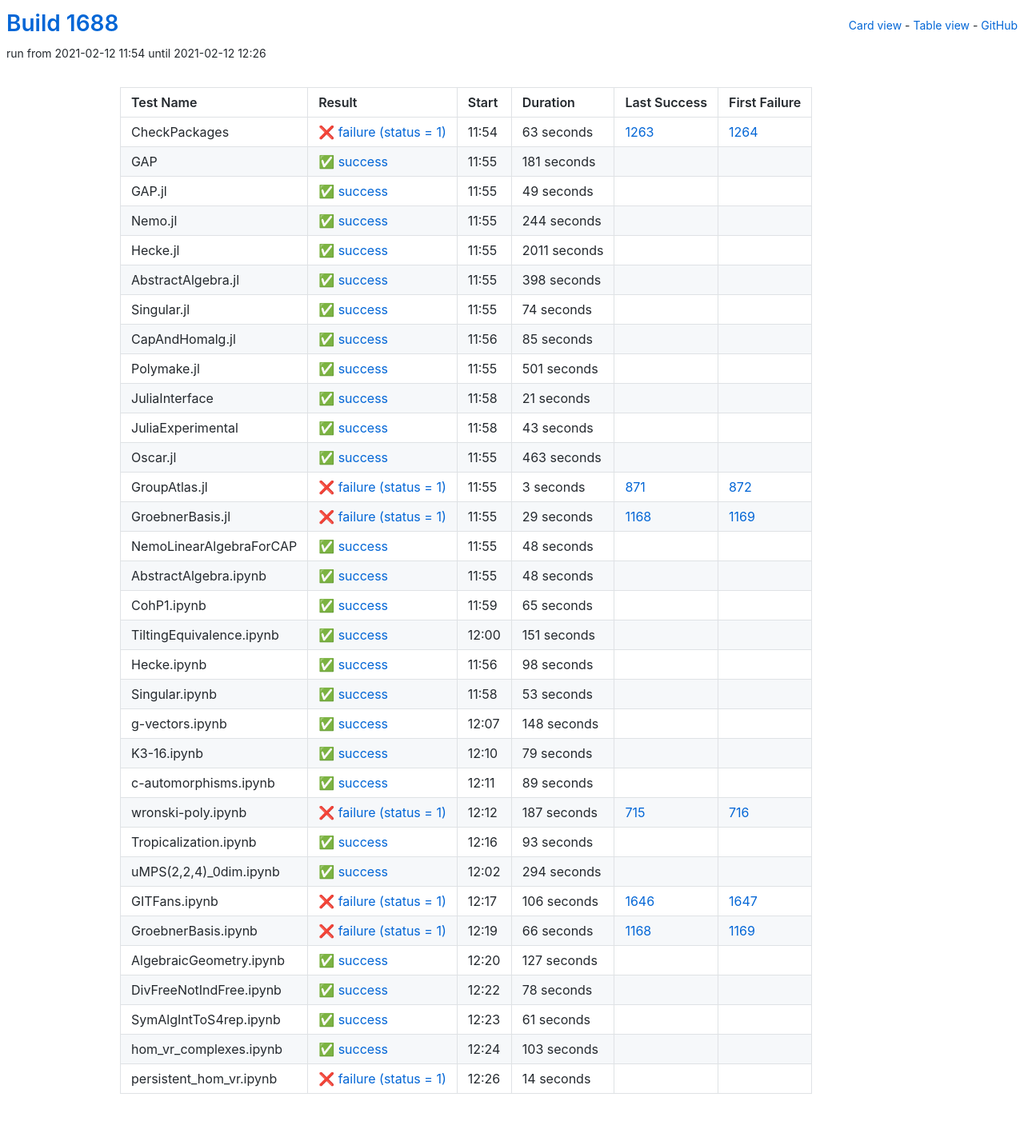
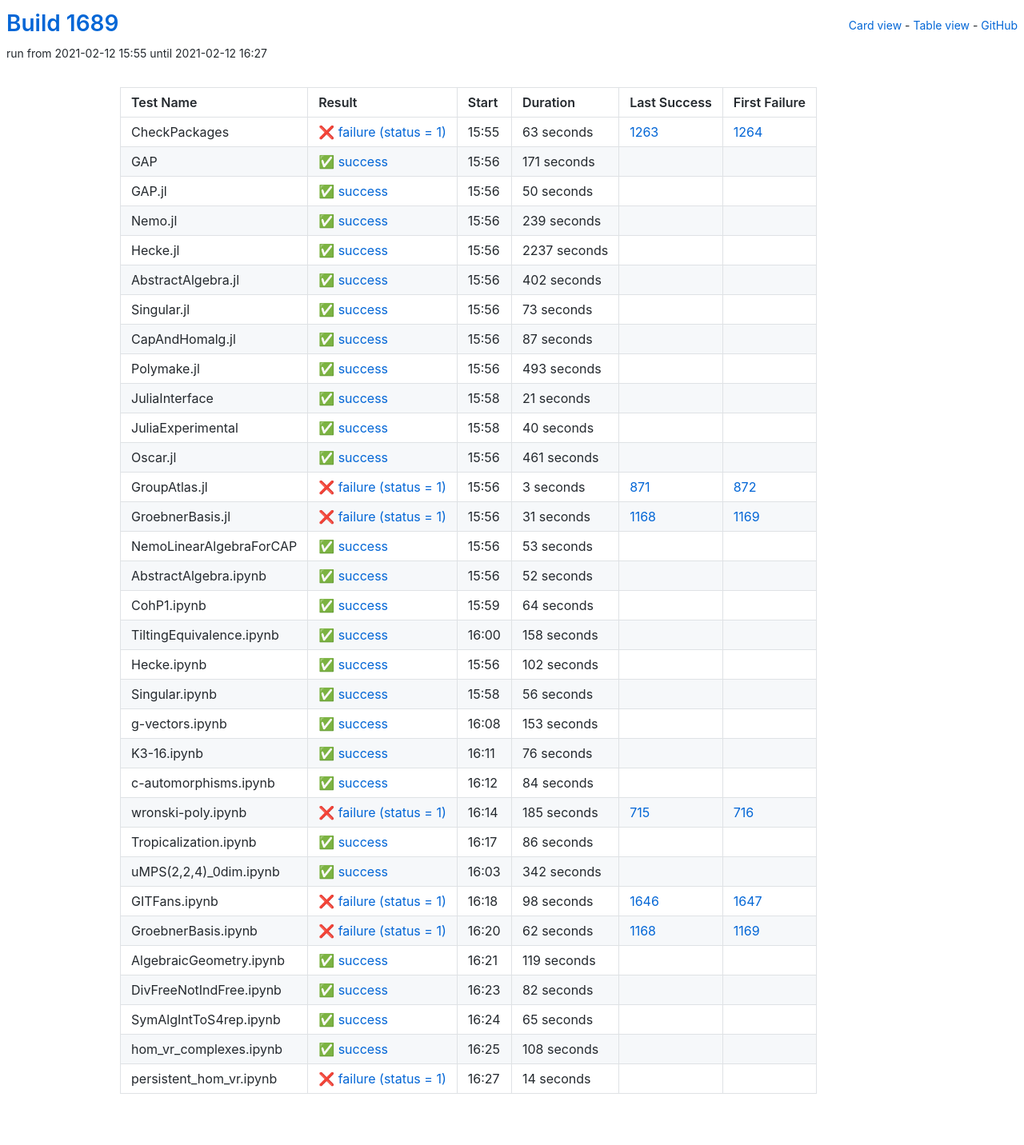
Before and after one commit to oscar-system/oscar-ci-status-stable, a Jekyll site: the page built from table.html, in a window 1280 px wide. Shown: the whole page at 80% size. Built offline with Jekyll 4.4.1, drawn with Linux system fonts in a browser that asks for light colours.

Commit message:
Build #1689

```diff
--- a/_data/ci.yml
+++ b/_data/ci.yml
@@ -1,6 +1,6 @@
 ---
-build: 1688
-build_url: https://oscarci.mathematik.uni-kl.de/job/oscar-stable/1688/
+build: 1689
+build_url: https://oscarci.mathematik.uni-kl.de/job/oscar-stable/1689/
 job: oscar-stable
 organization: oscar-system
 repo: oscar-ci-status-stable
@@ -8,8 +8,8 @@ repourl: https://github.com/oscar-system/oscar-ci-status-stable
 tests:
 - name: CheckPackages
   id: checkpackages
-  log: https://oscarci.mathematik.uni-kl.de/job/oscar-stable/1688/artifact/logs/build-1688/CheckPackages.log
-  start: 2021-02-12 11:54
+  log: https://oscarci.mathematik.uni-kl.de/job/oscar-stable/1689/artifact/logs/build-1689/CheckPackages.log
+  start: 2021-02-12 15:55
   success: false
   exitcode: 1
   status: failure
@@ -20,104 +20,104 @@ tests:
   first_failure_url: https://oscarci.mathematik.uni-kl.de/job/oscar-stable/1264/
 - name: GAP
   id: gap
-  log: https://oscarci.mathematik.uni-kl.de/job/oscar-stable/1688/artifact/logs/build-1688/GAP.log
-  start: 2021-02-12 11:55
+  log: https://oscarci.mathematik.uni-kl.de/job/oscar-stable/1689/artifact/logs/build-1689/GAP.log
+  start: 2021-02-12 15:56
   success: true
   exitcode: 0
   status: success
-  duration: 181
+  duration: 171
   last_success: false
   last_success_url:
   first_failure: false
   first_failure_url:
 - name: GAP.jl
   id: gap-jl
-  log: https://oscarci.mathematik.uni-kl.de/job/oscar-stable/1688/artifact/logs/build-1688/GAP.jl.log
-  start: 2021-02-12 11:55
+  log: https://oscarci.mathematik.uni-kl.de/job/oscar-stable/1689/artifact/logs/build-1689/GAP.jl.log
+  start: 2021-02-12 15:56
   success: true
   exitcode: 0
   status: success
-  duration: 49
+  duration: 50
   last_success: false
   last_success_url:
   first_failure: false
   first_failure_url:
 - name: Nemo.jl
   id: nemo-jl
-  log: https://oscarci.mathematik.uni-kl.de/job/oscar-stable/1688/artifact/logs/build-1688/Nemo.jl.log
-  start: 2021-02-12 11:55
+  log: https://oscarci.mathematik.uni-kl.de/job/oscar-stable/1689/artifact/logs/build-1689/Nemo.jl.log
+  start: 2021-02-12 15:56
   success: true
   exitcode: 0
   status: success
-  duration: 244
+  duration: 239
   last_success: false
   last_success_url:
   first_failure: false
   first_failure_url:
 - name: Hecke.jl
   id: hecke-jl
-  log: https://oscarci.mathematik.uni-kl.de/job/oscar-stable/1688/artifact/logs/build-1688/Hecke.jl.log
-  start: 2021-02-12 11:55
+  log: https://oscarci.mathematik.uni-kl.de/job/oscar-stable/1689/artifact/logs/build-1689/Hecke.jl.log
+  start: 2021-02-12 15:56
   success: true
   exitcode: 0
   status: success
-  duration: 2011
+  duration: 2237
   last_success: false
   last_success_url:
   first_failure: false
   first_failure_url:
 - name: AbstractAlgebra.jl
   id: abstractalgebra-jl
-  log: https://oscarci.mathematik.uni-kl.de/job/oscar-stable/1688/artifact/logs/build-1688/AbstractAlgebra.jl.log
-  start: 2021-02-12 11:55
+  log: https://oscarci.mathematik.uni-kl.de/job/oscar-stable/1689/artifact/logs/build-1689/AbstractAlgebra.jl.log
+  start: 2021-02-12 15:56
   success: true
   exitcode: 0
   status: success
-  duration: 398
+  duration: 402
   last_success: false
   last_success_url:
   first_failure: false
   first_failure_url:
 - name: Singular.jl
   id: singular-jl
-  log: https://oscarci.mathematik.uni-kl.de/job/oscar-stable/1688/artifact/logs/build-1688/Singular.jl.log
-  start: 2021-02-12 11:55
+  log: https://oscarci.mathematik.uni-kl.de/job/oscar-stable/1689/artifact/logs/build-1689/Singular.jl.log
+  start: 2021-02-12 15:56
   success: true
   exitcode: 0
   status: success
-  duration: 74
+  duration: 73
   last_success: false
   last_success_url:
   first_failure: false
   first_failure_url:
 - name: CapAndHomalg.jl
   id: capandhomalg-jl
-  log: https://oscarci.mathematik.uni-kl.de/job/oscar-stable/1688/artifact/logs/build-1688/CapAndHomalg.jl.log
-  start: 2021-02-12 11:56
+  log: https://oscarci.mathematik.uni-kl.de/job/oscar-stable/1689/artifact/logs/build-1689/CapAndHomalg.jl.log
+  start: 2021-02-12 15:56
   success: true
   exitcode: 0
   status: success
-  duration: 85
+  duration: 87
   last_success: false
   last_success_url:
   first_failure: false
   first_failure_url:
 - name: Polymake.jl
   id: polymake-jl
-  log: https://oscarci.mathematik.uni-kl.de/job/oscar-stable/1688/artifact/logs/build-1688/Polymake.jl.log
-  start: 2021-02-12 11:55
+  log: https://oscarci.mathematik.uni-kl.de/job/oscar-stable/1689/artifact/logs/build-1689/Polymake.jl.log
+  start: 2021-02-12 15:56
   success: true
   exitcode: 0
   status: success
-  duration: 501
+  duration: 493
   last_success: false
   last_success_url:
   first_failure: false
   first_failure_url:
 - name: JuliaInterface
   id: juliainterface
-  log: https://oscarci.mathematik.uni-kl.de/job/oscar-stable/1688/artifact/logs/build-1688/JuliaInterface.log
-  start: 2021-02-12 11:58
+  log: https://oscarci.mathematik.uni-kl.de/job/oscar-stable/1689/artifact/logs/build-1689/JuliaInterface.log
+  start: 2021-02-12 15:58
   success: true
   exitcode: 0
   status: success
@@ -128,32 +128,32 @@ tests:
   first_failure_url:
 - name: JuliaExperimental
   id: juliaexperimental
-  log: https://oscarci.mathematik.uni-kl.de/job/oscar-stable/1688/artifact/logs/build-1688/JuliaExperimental.log
-  start: 2021-02-12 11:58
+  log: https://oscarci.mathematik.uni-kl.de/job/oscar-stable/1689/artifact/logs/build-1689/JuliaExperimental.log
+  start: 2021-02-12 15:58
   success: true
   exitcode: 0
   status: success
-  duration: 43
+  duration: 40
   last_success: false
   last_success_url:
   first_failure: false
   first_failure_url:
 - name: Oscar.jl
   id: oscar-jl
-  log: https://oscarci.mathematik.uni-kl.de/job/oscar-stable/1688/artifact/logs/build-1688/Oscar.jl.log
-  start: 2021-02-12 11:55
+  log: https://oscarci.mathematik.uni-kl.de/job/oscar-stable/1689/artifact/logs/build-1689/Oscar.jl.log
+  start: 2021-02-12 15:56
   success: true
   exitcode: 0
   status: success
-  duration: 463
+  duration: 461
   last_success: false
   last_success_url:
   first_failure: false
   first_failure_url:
 - name: GroupAtlas.jl
   id: groupatlas-jl
-  log: https://oscarci.mathematik.uni-kl.de/job/oscar-stable/1688/artifact/logs/build-1688/GroupAtlas.jl.log
-  start: 2021-02-12 11:55
+  log: https://oscarci.mathematik.uni-kl.de/job/oscar-stable/1689/artifact/logs/build-1689/GroupAtlas.jl.log
+  start: 2021-02-12 15:56
   success: false
   exitcode: 1
   status: failure
@@ -164,44 +164,212 @@ tests:
   first_failure_url: https://oscarci.mathematik.uni-kl.de/job/oscar-stable/872/
 - name: GroebnerBasis.jl
   id: groebnerbasis-jl
-  log: https://oscarci.mathematik.uni-kl.de/job/oscar-stable/1688/artifact/logs/build-1688/GroebnerBasis.jl.log
-  start: 2021-02-12 11:55
+  log: https://oscarci.mathematik.uni-kl.de/job/oscar-stable/1689/artifact/logs/build-1689/GroebnerBasis.jl.log
+  start: 2021-02-12 15:56
   success: false
   exitcode: 1
   status: failure
-  duration: 29
+  duration: 31
   last_success: 1168
   last_success_url: https://oscarci.mathematik.uni-kl.de/job/oscar-stable/1168/
   first_failure: 1169
   first_failure_url: https://oscarci.mathematik.uni-kl.de/job/oscar-stable/1169/
 - name: NemoLinearAlgebraForCAP
   id: nemolinearalgebraforcap
-  log: https://oscarci.mathematik.uni-kl.de/job/oscar-stable/1688/artifact/logs/build-1688/NemoLinearAlgebraForCAP.log
-  start: 2021-02-12 11:55
+  log: https://oscarci.mathematik.uni-kl.de/job/oscar-stable/1689/artifact/logs/build-1689/NemoLinearAlgebraForCAP.log
+  start: 2021-02-12 15:56
   success: true
   exitcode: 0
   status: success
-  duration: 48
+  duration: 53
   last_success: false
   last_success_url:
   first_failure: false
   first_failure_url:
 - name: AbstractAlgebra.ipynb
   id: abstractalgebra-ipynb
-  log: https://oscarci.mathematik.uni-kl.de/job/oscar-stable/1688/artifact/logs/build-1688/AbstractAlgebra.ipynb.log
-  start: 2021-02-12 11:55
+  log: https://oscarci.mathematik.uni-kl.de/job/oscar-stable/1689/artifact/logs/build-1689/AbstractAlgebra.ipynb.log
+  start: 2021-02-12 15:56
   success: true
   exitcode: 0
   status: success
-  duration: 48
+  duration: 52
   last_success: false
   last_success_url:
   first_failure: false
   first_failure_url:
 - name: CohP1.ipynb
   id: cohp1-ipynb
-  log: https://oscarci.mathematik.uni-kl.de/job/oscar-stable/1688/artifact/logs/build-1688/CohP1.ipynb.log
-  start: 2021-02-12 11:59
+  log: https://oscarci.mathematik.uni-kl.de/job/oscar-stable/1689/artifact/logs/build-1689/CohP1.ipynb.log
+  start: 2021-02-12 15:59
+  success: true
+  exitcode: 0
+  status: success
+  duration: 64
+  last_success: false
+  last_success_url:
+  first_failure: false
+  first_failure_url:
+- name: TiltingEquivalence.ipynb
+  id: tiltingequivalence-ipynb
+  log: https://oscarci.mathematik.uni-kl.de/job/oscar-stable/1689/artifact/logs/build-1689/TiltingEquivalence.ipynb.log
+  start: 2021-02-12 16:00
+  success: true
+  exitcode: 0
+  status: success
+  duration: 158
+  last_success: false
+  last_success_url:
+  first_failure: false
+  first_failure_url:
+- name: Hecke.ipynb
+  id: hecke-ipynb
+  log: https://oscarci.mathematik.uni-kl.de/job/oscar-stable/1689/artifact/logs/build-1689/Hecke.ipynb.log
+  start: 2021-02-12 15:56
+  success: true
+  exitcode: 0
+  status: success
+  duration: 102
+  last_success: false
+  last_success_url:
+  first_failure: false
+  first_failure_url:
+- name: Singular.ipynb
+  id: singular-ipynb
+  log: https://oscarci.mathematik.uni-kl.de/job/oscar-stable/1689/artifact/logs/build-1689/Singular.ipynb.log
+  start: 2021-02-12 15:58
+  success: true
+  exitcode: 0
+  status: success
+  duration: 56
+  last_success: false
+  last_success_url:
+  first_failure: false
+  first_failure_url:
+- name: g-vectors.ipynb
+  id: g-vectors-ipynb
+  log: https://oscarci.mathematik.uni-kl.de/job/oscar-stable/1689/artifact/logs/build-1689/g-vectors.ipynb.log
+  start: 2021-02-12 16:08
+  success: true
+  exitcode: 0
+  status: success
+  duration: 153
+  last_success: false
+  last_success_url:
+  first_failure: false
+  first_failure_url:
+- name: K3-16.ipynb
+  id: k3-16-ipynb
+  log: https://oscarci.mathematik.uni-kl.de/job/oscar-stable/1689/artifact/logs/build-1689/K3-16.ipynb.log
+  start: 2021-02-12 16:11
+  success: true
+  exitcode: 0
+  status: success
+  duration: 76
+  last_success: false
+  last_success_url:
+  first_failure: false
+  first_failure_url:
+- name: c-automorphisms.ipynb
+  id: c-automorphisms-ipynb
+  log: https://oscarci.mathematik.uni-kl.de/job/oscar-stable/1689/artifact/logs/build-1689/c-automorphisms.ipynb.log
+  start: 2021-02-12 16:12
+  success: true
+  exitcode: 0
+  status: success
+  duration: 84
+  last_success: false
+  last_success_url:
+  first_failure: false
+  first_failure_url:
+- name: wronski-poly.ipynb
+  id: wronski-poly-ipynb
+  log: https://oscarci.mathematik.uni-kl.de/job/oscar-stable/1689/artifact/logs/build-1689/wronski-poly.ipynb.log
+  start: 2021-02-12 16:14
+  success: false
+  exitcode: 1
+  status: failure
+  duration: 185
+  last_success: 715
+  last_success_url: https://oscarci.mathematik.uni-kl.de/job/oscar-stable/715/
+  first_failure: 716
+  first_failure_url: https://oscarci.mathematik.uni-kl.de/job/oscar-stable/716/
+- name: Tropicalization.ipynb
+  id: tropicalization-ipynb
+  log: https://oscarci.mathematik.uni-kl.de/job/oscar-stable/1689/artifact/logs/build-1689/Tropicalization.ipynb.log
+  start: 2021-02-12 16:17
+  success: true
+  exitcode: 0
+  status: success
+  duration: 86
+  last_success: false
+  last_success_url:
+  first_failure: false
+  first_failure_url:
+- name: uMPS(2,2,4)_0dim.ipynb
+  id: umps-2-2-4-0dim-ipynb
+  log: https://oscarci.mathematik.uni-kl.de/job/oscar-stable/1689/artifact/logs/build-1689/uMPS-2-2-4-_0dim.ipynb.log
+  start: 2021-02-12 16:03
+  success: true
+  exitcode: 0
+  status: success
+  duration: 342
+  last_success: false
+  last_success_url:
+  first_failure: false
+  first_failure_url:
+- name: GITFans.ipynb
+  id: gitfans-ipynb
+  log: https://oscarci.mathematik.uni-kl.de/job/oscar-stable/1689/artifact/logs/build-1689/GITFans.ipynb.log
+  start: 2021-02-12 16:18
+  success: false
+  exitcode: 1
+  status: failure
+  duration: 98
+  last_success: 1646
+  last_success_url: https://oscarci.mathematik.uni-kl.de/job/oscar-stable/1646/
+  first_failure: 1647
+  first_failure_url: https://oscarci.mathematik.uni-kl.de/job/oscar-stable/1647/
+- name: GroebnerBasis.ipynb
+  id: groebnerbasis-ipynb
+  log: https://oscarci.mathematik.uni-kl.de/job/oscar-stable/1689/artifact/logs/build-1689/GroebnerBasis.ipynb.log
+  start: 2021-02-12 16:20
+  success: false
+  exitcode: 1
+  status: failure
+  duration: 62
+  last_success: 1168
+  last_success_url: https://oscarci.mathematik.uni-kl.de/job/oscar-stable/1168/
+  first_failure: 1169
+  first_failure_url: https://oscarci.mathematik.uni-kl.de/job/oscar-stable/1169/
+- name: AlgebraicGeometry.ipynb
+  id: algebraicgeometry-ipynb
+  log: https://oscarci.mathematik.uni-kl.de/job/oscar-stable/1689/artifact/logs/build-1689/AlgebraicGeometry.ipynb.log
+  start: 2021-02-12 16:21
+  success: true
+  exitcode: 0
+  status: success
+  duration: 119
+  last_success: false
+  last_success_url:
+  first_failure: false
+  first_failure_url:
+- name: DivFreeNotIndFree.ipynb
+  id: divfreenotindfree-ipynb
+  log: https://oscarci.mathematik.uni-kl.de/job/oscar-stable/1689/artifact/logs/build-1689/DivFreeNotIndFree.ipynb.log
+  start: 2021-02-12 16:23
+  success: true
+  exitcode: 0
+  status: success
+  duration: 82
+  last_success: false
+  last_success_url:
+  first_failure: false
+  first_failure_url:
+- name: SymAlgIntToS4rep.ipynb
+  id: symalginttos4rep-ipynb
+  log: https://oscarci.mathematik.uni-kl.de/job/oscar-stable/1689/artifact/logs/build-1689/SymAlgIntToS4rep.ipynb.log
+  start: 2021-02-12 16:24
   success: true
   exitcode: 0
   status: success
@@ -210,190 +378,22 @@ tests:
   last_success_url:
   first_failure: false
   first_failure_url:
-- name: TiltingEquivalence.ipynb
-  id: tiltingequivalence-ipynb
-  log: https://oscarci.mathematik.uni-kl.de/job/oscar-stable/1688/artifact/logs/build-1688/TiltingEquivalence.ipynb.log
-  start: 2021-02-12 12:00
+- name: hom_vr_complexes.ipynb
+  id: hom-vr-complexes-ipynb
+  log: https://oscarci.mathematik.uni-kl.de/job/oscar-stable/1689/artifact/logs/build-1689/hom_vr_complexes.ipynb.log
+  start: 2021-02-12 16:25
   success: true
   exitcode: 0
   status: success
-  duration: 151
-  last_success: false
-  last_success_url:
-  first_failure: false
-  first_failure_url:
-- name: Hecke.ipynb
-  id: hecke-ipynb
-  log: https://oscarci.mathematik.uni-kl.de/job/oscar-stable/1688/artifact/logs/build-1688/Hecke.ipynb.log
-  start: 2021-02-12 11:56
-  success: true
-  exitcode: 0
-  status: success
-  duration: 98
-  last_success: false
-  last_success_url:
-  first_failure: false
-  first_failure_url:
-- name: Singular.ipynb
-  id: singular-ipynb
-  log: https://oscarci.mathematik.uni-kl.de/job/oscar-stable/1688/artifact/logs/build-1688/Singular.ipynb.log
-  start: 2021-02-12 11:58
-  success: true
-  exitcode: 0
-  status: success
-  duration: 53
-  last_success: false
-  last_success_url:
-  first_failure: false
-  first_failure_url:
-- name: g-vectors.ipynb
-  id: g-vectors-ipynb
-  log: https://oscarci.mathematik.uni-kl.de/job/oscar-stable/1688/artifact/logs/build-1688/g-vectors.ipynb.log
-  start: 2021-02-12 12:07
-  success: true
-  exitcode: 0
-  status: success
-  duration: 148
-  last_success: false
-  last_success_url:
-  first_failure: false
-  first_failure_url:
-- name: K3-16.ipynb
-  id: k3-16-ipynb
-  log: https://oscarci.mathematik.uni-kl.de/job/oscar-stable/1688/artifact/logs/build-1688/K3-16.ipynb.log
-  start: 2021-02-12 12:10
-  success: true
-  exitcode: 0
-  status: success
-  duration: 79
-  last_success: false
-  last_success_url:
-  first_failure: false
-  first_failure_url:
-- name: c-automorphisms.ipynb
-  id: c-automorphisms-ipynb
-  log: https://oscarci.mathematik.uni-kl.de/job/oscar-stable/1688/artifact/logs/build-1688/c-automorphisms.ipynb.log
-  start: 2021-02-12 12:11
-  success: true
-  exitcode: 0
-  status: success
-  duration: 89
-  last_success: false
-  last_success_url:
-  first_failure: false
-  first_failure_url:
-- name: wronski-poly.ipynb
-  id: wronski-poly-ipynb
-  log: https://oscarci.mathematik.uni-kl.de/job/oscar-stable/1688/artifact/logs/build-1688/wronski-poly.ipynb.log
-  start: 2021-02-12 12:12
-  success: false
-  exitcode: 1
-  status: failure
-  duration: 187
-  last_success: 715
-  last_success_url: https://oscarci.mathematik.uni-kl.de/job/oscar-stable/715/
-  first_failure: 716
-  first_failure_url: https://oscarci.mathematik.uni-kl.de/job/oscar-stable/716/
-- name: Tropicalization.ipynb
-  id: tropicalization-ipynb
-  log: https://oscarci.mathematik.uni-kl.de/job/oscar-stable/1688/artifact/logs/build-1688/Tropicalization.ipynb.log
-  start: 2021-02-12 12:16
-  success: true
-  exitcode: 0
-  status: success
-  duration: 93
-  last_success: false
-  last_success_url:
-  first_failure: false
-  first_failure_url:
-- name: uMPS(2,2,4)_0dim.ipynb
-  id: umps-2-2-4-0dim-ipynb
-  log: https://oscarci.mathematik.uni-kl.de/job/oscar-stable/1688/artifact/logs/build-1688/uMPS-2-2-4-_0dim.ipynb.log
-  start: 2021-02-12 12:02
-  success: true
-  exitcode: 0
-  status: success
-  duration: 294
-  last_success: false
-  last_success_url:
-  first_failure: false
-  first_failure_url:
-- name: GITFans.ipynb
-  id: gitfans-ipynb
-  log: https://oscarci.mathematik.uni-kl.de/job/oscar-stable/1688/artifact/logs/build-1688/GITFans.ipynb.log
-  start: 2021-02-12 12:17
-  success: false
-  exitcode: 1
-  status: failure
-  duration: 106
-  last_success: 1646
-  last_success_url: https://oscarci.mathematik.uni-kl.de/job/oscar-stable/1646/
-  first_failure: 1647
-  first_failure_url: https://oscarci.mathematik.uni-kl.de/job/oscar-stable/1647/
-- name: GroebnerBasis.ipynb
-  id: groebnerbasis-ipynb
-  log: https://oscarci.mathematik.uni-kl.de/job/oscar-stable/1688/artifact/logs/build-1688/GroebnerBasis.ipynb.log
-  start: 2021-02-12 12:19
-  success: false
-  exitcode: 1
-  status: failure
-  duration: 66
-  last_success: 1168
-  last_success_url: https://oscarci.mathematik.uni-kl.de/job/oscar-stable/1168/
-  first_failure: 1169
-  first_failure_url: https://oscarci.mathematik.uni-kl.de/job/oscar-stable/1169/
-- name: AlgebraicGeometry.ipynb
-  id: algebraicgeometry-ipynb
-  log: https://oscarci.mathematik.uni-kl.de/job/oscar-stable/1688/artifact/logs/build-1688/AlgebraicGeometry.ipynb.log
-  start: 2021-02-12 12:20
-  success: true
-  exitcode: 0
-  status: success
-  duration: 127
-  last_success: false
-  last_success_url:
-  first_failure: false
-  first_failure_url:
-- name: DivFreeNotIndFree.ipynb
-  id: divfreenotindfree-ipynb
-  log: https://oscarci.mathematik.uni-kl.de/job/oscar-stable/1688/artifact/logs/build-1688/DivFreeNotIndFree.ipynb.log
-  start: 2021-02-12 12:22
-  success: true
-  exitcode: 0
-  status: success
-  duration: 78
-  last_success: false
-  last_success_url:
-  first_failure: false
-  first_failure_url:
-- name: SymAlgIntToS4rep.ipynb
-  id: symalginttos4rep-ipynb
-  log: https://oscarci.mathematik.uni-kl.de/job/oscar-stable/1688/artifact/logs/build-1688/SymAlgIntToS4rep.ipynb.log
-  start: 2021-02-12 12:23
-  success: true
-  exitcode: 0
-  status: success
-  duration: 61
-  last_success: false
-  last_success_url:
-  first_failure: false
-  first_failure_url:
-- name: hom_vr_complexes.ipynb
-  id: hom-vr-complexes-ipynb
-  log: https://oscarci.mathematik.uni-kl.de/job/oscar-stable/1688/artifact/logs/build-1688/hom_vr_complexes.ipynb.log
-  start: 2021-02-12 12:24
-  success: true
-  exitcode: 0
-  status: success
-  duration: 103
+  duration: 108
   last_success: false
   last_success_url:
   first_failure: false
   first_failure_url:
 - name: persistent_hom_vr.ipynb
   id: persistent-hom-vr-ipynb
-  log: https://oscarci.mathematik.uni-kl.de/job/oscar-stable/1688/artifact/logs/build-1688/persistent_hom_vr.ipynb.log
-  start: 2021-02-12 12:26
+  log: https://oscarci.mathematik.uni-kl.de/job/oscar-stable/1689/artifact/logs/build-1689/persistent_hom_vr.ipynb.log
+  start: 2021-02-12 16:27
   success: false
   exitcode: 1
   status: failure
```
Also changed, not shown: README.md.
